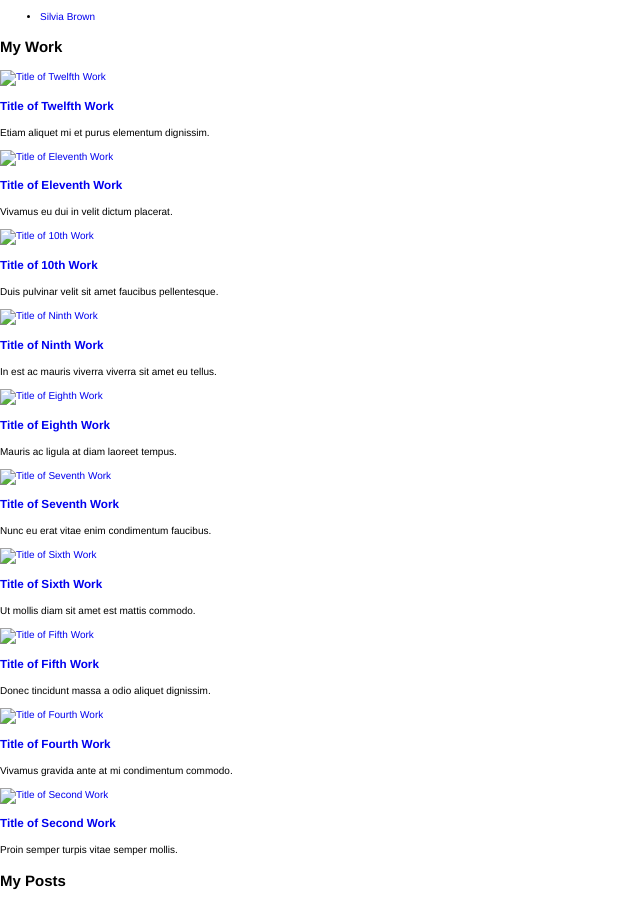
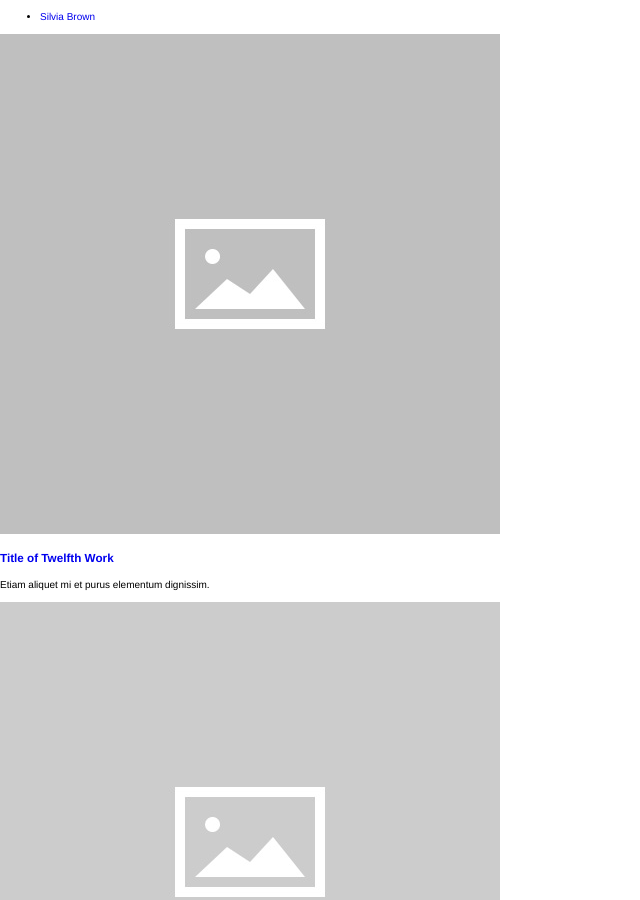
Before and after one commit to silscript/silvia-brown-jekyll, a Jekyll site: the page built from index.html, in a window 1280 px wide and 900 px high. Shown: the whole window, without its empty margins (0-640 px from the left). Built offline with Jekyll 4.4.1, drawn with Linux system fonts in a browser that asks for light colours; the list of posts is cut into pages by our own code.

Commit message:
Corrected grid-tile layout issue.

```diff
--- a/index.html
+++ b/index.html
@@ -3,24 +3,23 @@
 ---
 
 <!-- Work Content -->
-<h2>My Work</h2>
-
 {% assign works = site.work | sort: 'year' | reverse %}
-{% for work in works limit:10 %}
+{% for work in works limit: 10 %}
 <div class="grid-tile">
+  <div>
     <a href="{{ work.url | prepend: site.baseurl }}">
-    <img src="{{ work.thumbnail-path }}" alt="{{ work.title }}"/>
+      <img src="{{ work.thumbnail }}" alt="{{ work.title }}"/>
     </a>
     <h3><a href="{{ work.url | prepend: site.baseurl }}">{{ work.title }}</a></h3>
     <p>{{ work.description }}</p>
   </div>
+</div>
 {% endfor %}
 
 <!-- Blog Content -->
-<div>
 <h2>My Posts</h2>
 {% for post in paginator.posts %}
-  <article class="grid-tile">
+<article class="grid-cell">
   <header>
     <h3><a href="{{ post.url | prepend: site.baseurl }}">{{ post.title }}</a></h3>
     <h4>{{ post.date | date: "%B %-d, %Y" }}</h4>
@@ -31,4 +30,3 @@
   </footer>
 </article>
 {% endfor %}
-</div>
```
Lines whose indentation alone changed are shown as unchanged.
